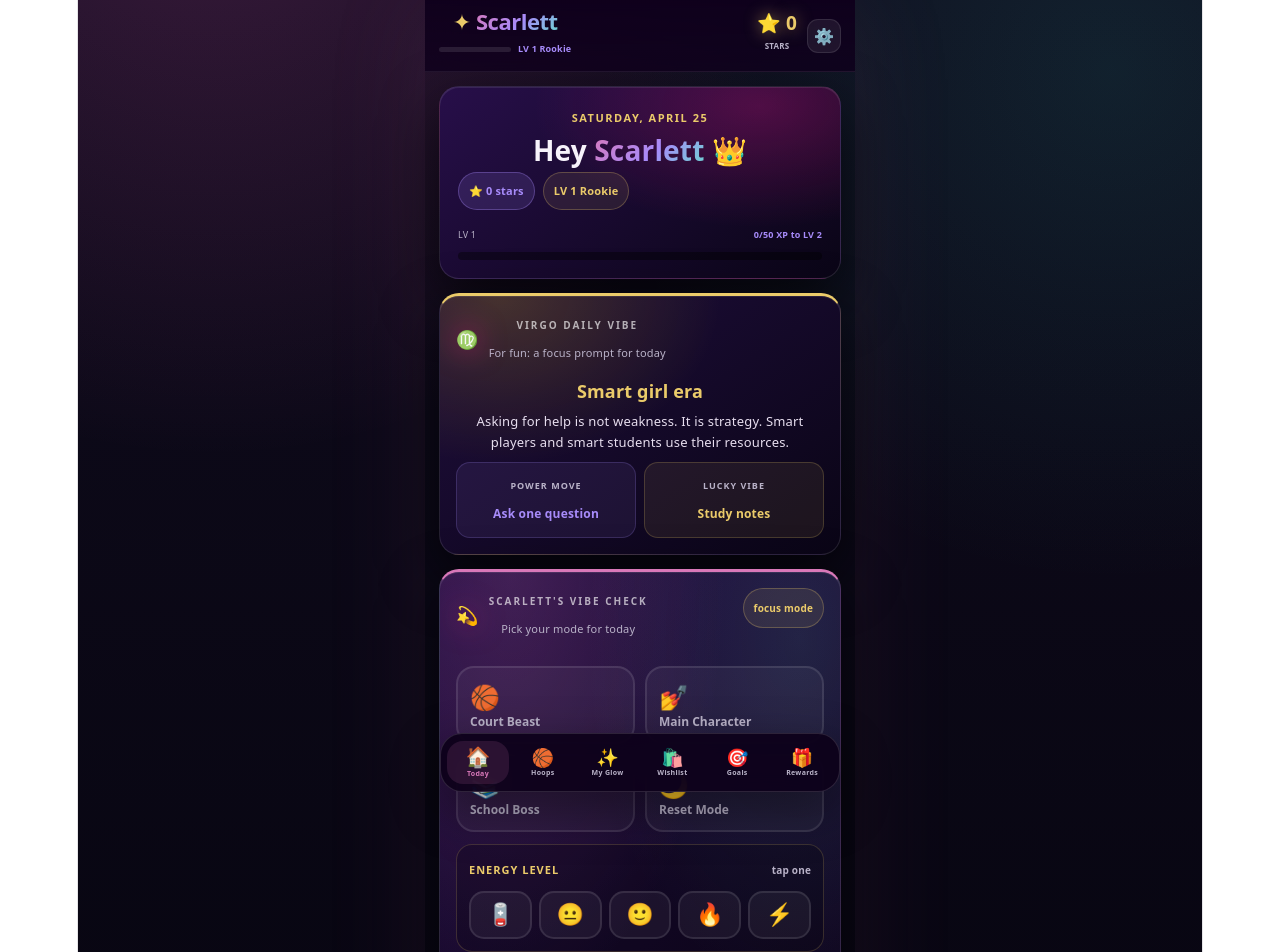
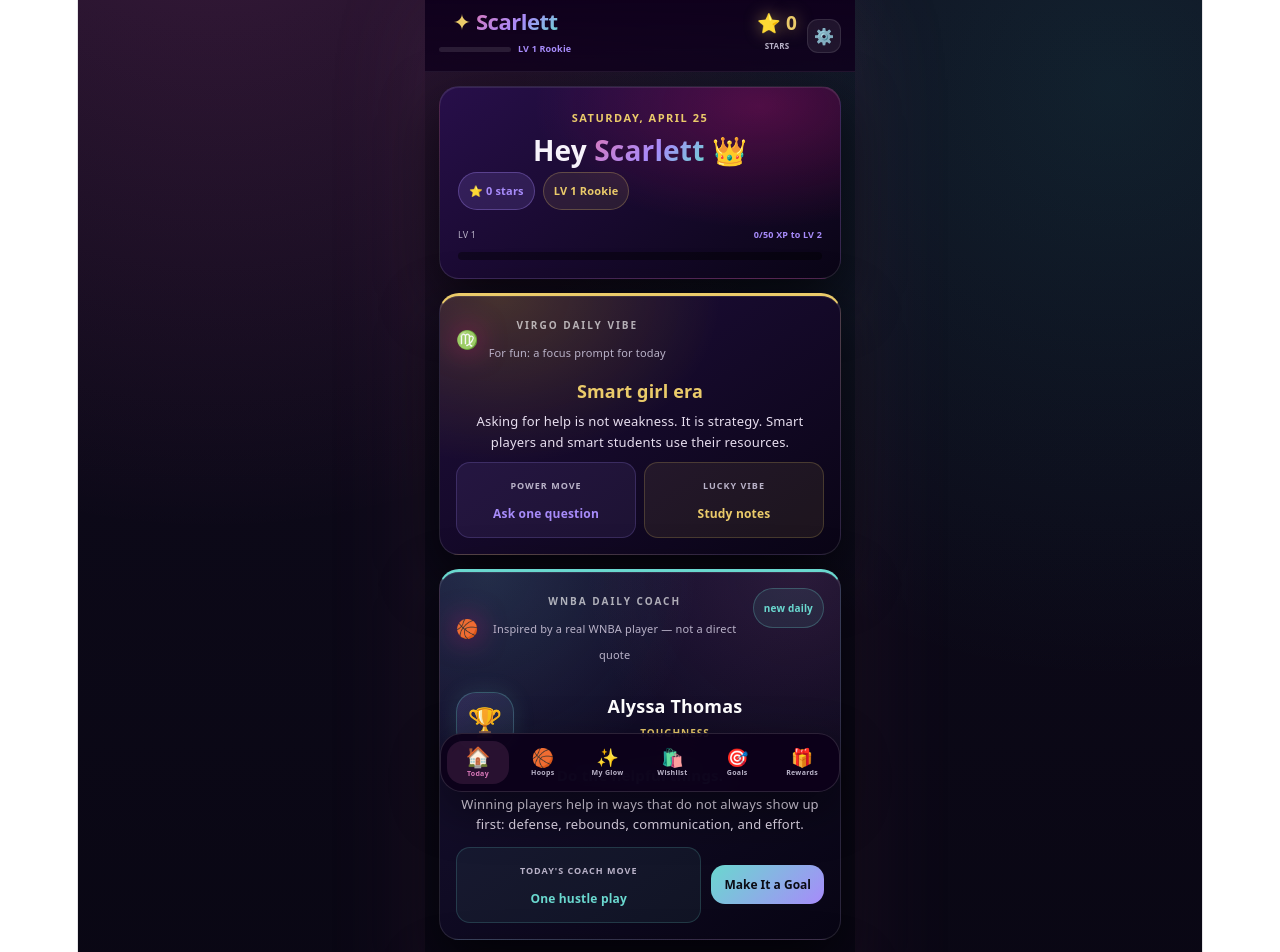
Before and after one commit to cdebacamatt/Scarlett-Tracker, a React (Vite) app: page / in a window 1280 px wide. Shown: the top 952 px of the page. Built offline with nearby package versions, Linux system fonts and the light colour scheme.

Commit message:
Update App.jsx

```diff
--- a/src/App.jsx
+++ b/src/App.jsx
@@ -251,6 +251,26 @@ function getDailyHoroscope(profile){
   return {sign,...h};
 }
 
+// Daily coaching prompts inspired by real WNBA players.
+// These are not direct quotes. They are kid-friendly coaching lessons based on each player's public playing identity.
+const WNBA_DAILY_COACH=[
+  {player:"A'ja Wilson",tag:"MVP mindset",focus:"Do the work before anyone is watching.",advice:"Great players do the boring reps with pride. Pick one skill today and give it clean, focused effort for 15 minutes.",move:"15 focused reps",tab:"hoops",button:"Train Hoops"},
+  {player:"Sabrina Ionescu",tag:"shooter confidence",focus:"Your routine builds your confidence.",advice:"Shooters trust their routine. Before you worry about making every shot, repeat the same form, balance, and follow-through.",move:"Form before makes",tab:"hoops",button:"Work Shooting"},
+  {player:"Caitlin Clark",tag:"court vision",focus:"See the next play early.",advice:"A smart player is not just looking at the ball. Today, practice noticing spacing, open teammates, and the next simple pass.",move:"Eyes up",tab:"hoops",button:"Build IQ"},
+  {player:"Breanna Stewart",tag:"all-around excellence",focus:"Stack small wins everywhere.",advice:"Being all-around means doing a little of everything well. Score, defend, rebound, encourage, and keep learning.",move:"One win in each area",tab:"goals",button:"Set a Goal"},
+  {player:"Diana Taurasi",tag:"competitive fire",focus:"Compete without quitting.",advice:"Confidence grows when you keep showing up after hard moments. If today feels tough, finish one promise anyway.",move:"Finish one promise",tab:"today",button:"Daily Quests"},
+  {player:"Napheesa Collier",tag:"quiet consistency",focus:"Let your habits speak.",advice:"You do not need to be loud to be powerful. A calm routine, steady practice, and good choices add up.",move:"Complete the routine",tab:"glow",button:"Start Glow"},
+  {player:"Jewell Loyd",tag:"scorer's focus",focus:"Create good shots, not rushed shots.",advice:"Good scorers stay patient. Work on footwork, balance, and choosing the shot you practiced.",move:"Balance first",tab:"hoops",button:"Log Practice"},
+  {player:"Chelsea Gray",tag:"point guard poise",focus:"Slow down to make the right play.",advice:"The best pass is often the simple pass. Today, focus on control: dribble with purpose and make the easy read.",move:"Simple reads",tab:"hoops",button:"Practice Handles"},
+  {player:"Kelsey Plum",tag:"work-rate energy",focus:"Bring energy to the next rep.",advice:"Energy changes everything. Pick one drill and attack it with strong body language, even if you are tired.",move:"Strong body language",tab:"hoops",button:"Train Today"},
+  {player:"Alyssa Thomas",tag:"toughness",focus:"Do the helpful things.",advice:"Winning players help in ways that do not always show up first: defense, rebounds, communication, and effort.",move:"One hustle play",tab:"goals",button:"Make It a Goal"},
+  {player:"Angel Reese",tag:"rebound confidence",focus:"Own your space.",advice:"Confidence is taking up space with effort and purpose. Today, go after rebounds, loose balls, and second chances.",move:"Rebound mindset",tab:"hoops",button:"Hoops Work"}
+];
+function getDailyWnbaCoach(){
+  const day=Math.floor(new Date(todayISO()+"T12:00:00").getTime()/86400000);
+  return WNBA_DAILY_COACH[day%WNBA_DAILY_COACH.length];
+}
+
 // ── STORAGE ──────────────────────────────────────────────────────────────
 let _FC=null;
 function getFamilyCode(){try{return _FC||localStorage.getItem("sc_fc")||null;}catch{return null;}}
@@ -457,6 +477,7 @@ export default function ScarlettTracker(){
     const allDone=habits.length>0&&done===habits.length;
     const routineDone=Object.values(routineHist[todayISO()]?.c||{}).filter(Boolean).length;
     const horoscope=getDailyHoroscope(profile);
+    const wnbaCoach=getDailyWnbaCoach();
     const addQuest=async()=>{
       const label=newQuest.trim();
       if(!label)return;
@@ -493,6 +514,29 @@ export default function ScarlettTracker(){
         <div style={{display:"grid",gridTemplateColumns:"1fr 1fr",gap:8}}>
           <div style={{padding:10,borderRadius:14,background:`${C.purple}16`,border:`1px solid ${C.purple}33`}}><div style={{fontSize:9,color:C.muted,fontWeight:900,letterSpacing:"1px"}}>POWER MOVE</div><div style={{fontSize:12,fontWeight:900,color:C.purple,marginTop:2}}>{horoscope.power}</div></div>
           <div style={{padding:10,borderRadius:14,background:`${C.gold}14`,border:`1px solid ${C.gold}33`}}><div style={{fontSize:9,color:C.muted,fontWeight:900,letterSpacing:"1px"}}>LUCKY VIBE</div><div style={{fontSize:12,fontWeight:900,color:C.gold,marginTop:2}}>{horoscope.lucky}</div></div>
+        </div>
+      </div>
+
+      <div style={{...cs,borderTop:`3px solid ${C.teal}`,background:"radial-gradient(ellipse at 12% 0%,rgba(106,216,207,.14),transparent 42%),radial-gradient(ellipse at 90% 0%,rgba(217,120,185,.12),transparent 42%),linear-gradient(145deg,rgba(25,18,54,.98),rgba(8,5,20,.99))"}}>
+        <div style={{display:"flex",justifyContent:"space-between",alignItems:"flex-start",gap:12,marginBottom:12}}>
+          <CH e="🏀" title="WNBA Daily Coach" sub="Inspired by a real WNBA player — not a direct quote"/>
+          <div style={{padding:"6px 10px",borderRadius:999,background:`${C.teal}16`,border:`1px solid ${C.teal}44`,color:C.teal,fontSize:10,fontWeight:950,whiteSpace:"nowrap"}}>new daily</div>
+        </div>
+        <div style={{display:"grid",gridTemplateColumns:"58px 1fr",gap:12,alignItems:"center",marginBottom:12}}>
+          <div style={{width:58,height:58,borderRadius:20,background:`linear-gradient(135deg,${C.purple}28,${C.teal}18)`,border:`1px solid ${C.teal}44`,display:"flex",alignItems:"center",justifyContent:"center",fontSize:28,boxShadow:`0 0 22px ${C.teal}22`}}>🏆</div>
+          <div>
+            <div style={{fontSize:18,fontWeight:950,color:C.white,lineHeight:1.1}}>{wnbaCoach.player}</div>
+            <div style={{fontSize:10,color:C.gold,fontWeight:950,letterSpacing:"1px",textTransform:"uppercase",marginTop:3}}>{wnbaCoach.tag}</div>
+          </div>
+        </div>
+        <div style={{fontSize:15,fontWeight:950,color:C.teal,marginBottom:6}}>{wnbaCoach.focus}</div>
+        <div style={{fontSize:13,lineHeight:1.55,color:C.light,marginBottom:12}}>{wnbaCoach.advice}</div>
+        <div style={{display:"grid",gridTemplateColumns:"1fr auto",gap:10,alignItems:"center"}}>
+          <div style={{padding:10,borderRadius:14,background:`${C.teal}10`,border:`1px solid ${C.teal}30`}}>
+            <div style={{fontSize:9,color:C.muted,fontWeight:900,letterSpacing:"1px"}}>TODAY'S COACH MOVE</div>
+            <div style={{fontSize:12,fontWeight:950,color:C.teal,marginTop:2}}>{wnbaCoach.move}</div>
+          </div>
+          <button onClick={()=>setTab(wnbaCoach.tab)} style={{padding:"11px 13px",borderRadius:14,border:"none",background:`linear-gradient(135deg,${C.teal},${C.purple})`,color:C.bg,fontWeight:950,cursor:"pointer",fontFamily:"system-ui",fontSize:12,whiteSpace:"nowrap"}}>{wnbaCoach.button}</button>
         </div>
       </div>
 
```
